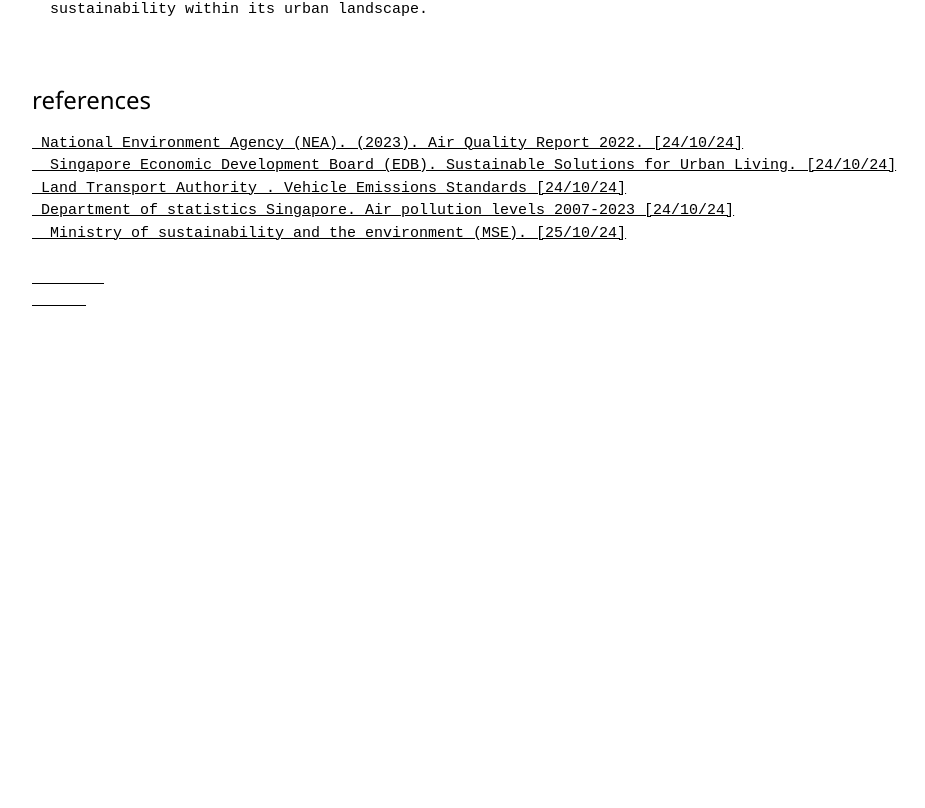
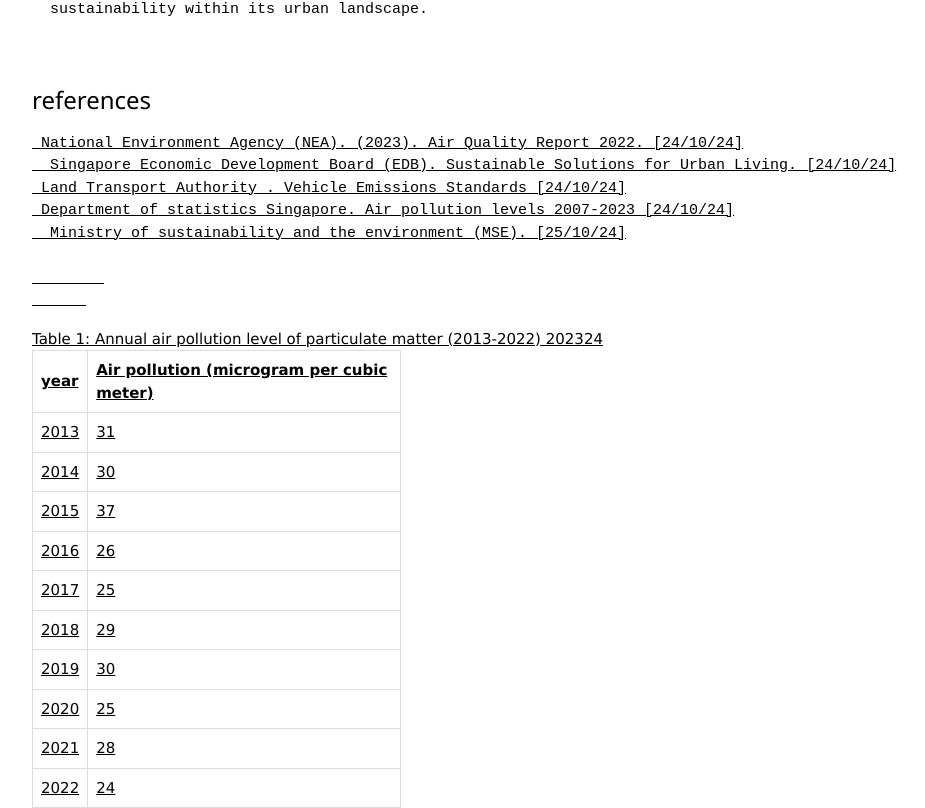
Before and after one commit to Ajer-Pajer/FY07919, a plain HTML site: page index.html in a window 1280 px wide. Shown: the part 2337-3145 px from the top of the page, without its empty margins (18-943 px from the left). Before the commit the page ends 2665 px from the top, so only its background shows below. Drawn offline with nearby package versions, Linux system fonts and the light colour scheme.

Commit message:
Update index.html
hopefully with a table

```diff
--- a/index.html
+++ b/index.html
@@ -75,7 +75,7 @@
         <pre>
 Air pollution significantly contributes to global warming and adversely affects both environmental and public health. In recent years, there has been a heightened focus on addressing this pressing issue, particularly within urban
 communities. Information technology and communication tools have emerged as vital assets in controlling environmental emissions and reducing noise pollution. Singapore exemplifies proactive measures in this realm, successfully
-implementing a range of strategies that have led to a notable decline in annual air pollution levels (as illustrated in Figure 1). Here are some of the steps taken by Singapore to reduce air pollution in the city:
+implementing a range of strategies that have led to a notable decline in annual air pollution levels. Here are some of the steps taken by Singapore to reduce air pollution in the city:
 
 <hr>
 <h4 id="planning">planning</h4>
@@ -124,3 +124,55 @@
 
 
       </pre>
+
+        Table 1: Annual air pollution level of particulate matter (2013-2022)
+        <table>
+          <tr>
+            <th> year </th>
+            <th> Air pollution (microgram per cubic meter) </th>
+        </tr>
+          <tr>
+          <td>2013</td>
+          <td>31</td>
+          </tr>
+          <tr>
+            <td>2014</td>
+            <td>30</td>
+          </tr>
+          <tr>
+            <td>2015</td>
+            <td>37</td>
+          </tr>
+          <tr>
+            <td>2016</td>
+            <td>26</td>
+          </tr>
+          <tr>
+            <td>2017</td>
+            <td>25</td>
+          </tr>
+          <tr>
+          <td>2018</td>
+          <td>29</td>
+        </tr>
+          <tr>
+            <td>2019</td>
+            <td>30</td>
+          </tr>
+          <tr>
+            <td>2020</td>
+            <td>25</td>
+          </tr>
+          <tr>
+            <td>2021</td>
+            <td>28</td>
+
+          </tr>
+          <tr>
+            <td>2022</td>
+            <td>24</td>
+
+          </tr>
+          <tr>2023</tr>
+          <tr>24</tr>
+        </table>
```
